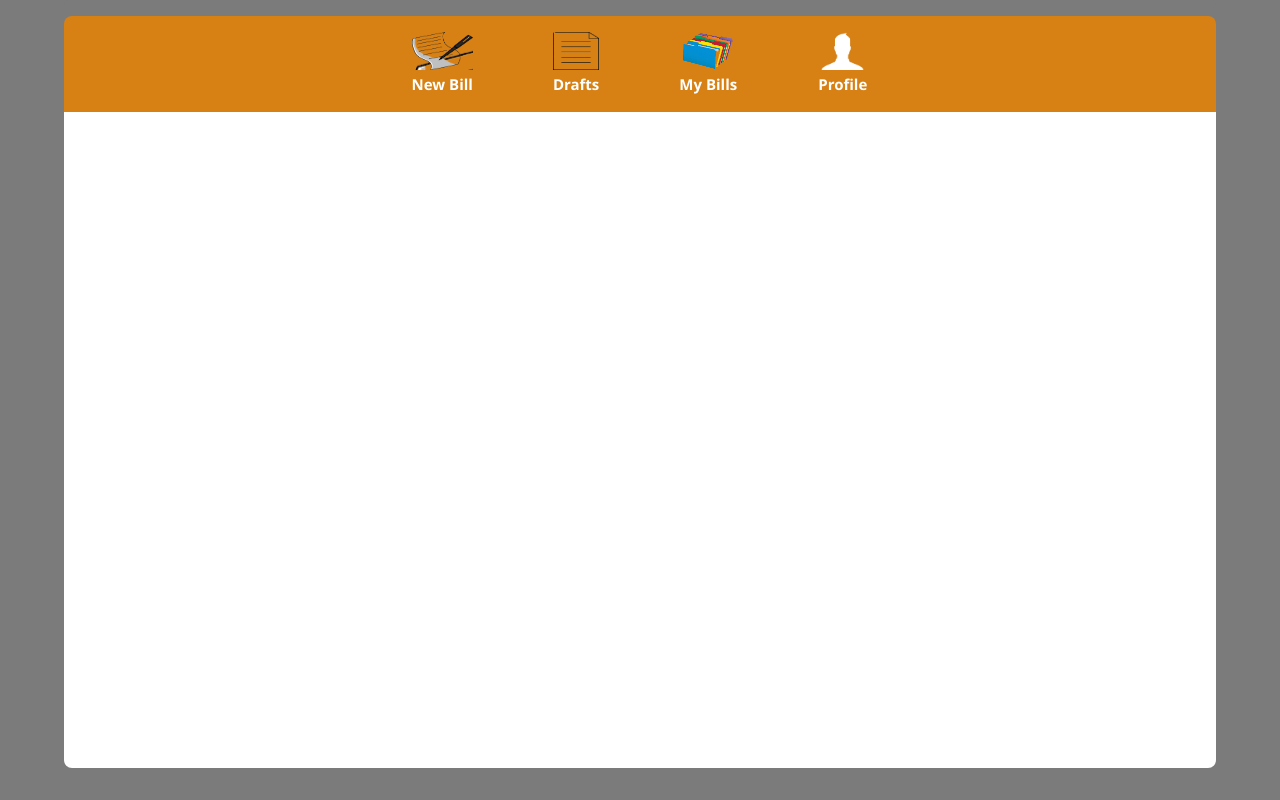
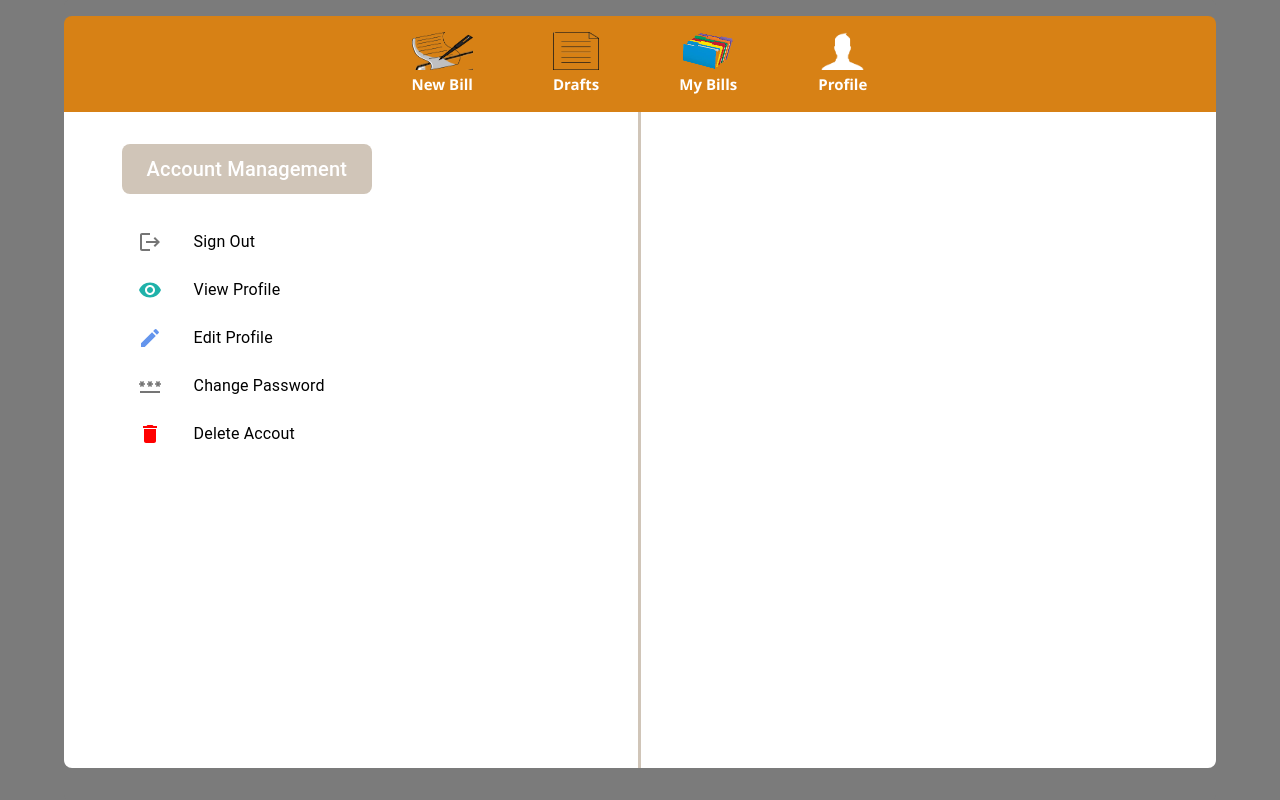
Before and after one commit to bwakyaya/signum-boc-web, a React (Create React App) app: page / in a window 1280 px wide. Both pictures are taken after a click on the button "LOGIN". Built offline with nearby package versions, Linux system fonts and the light colour scheme; no server answers.

Commit message:
Commit with profile components without logic

```diff
--- a/src/components/dashboard/archive-home/index.js
+++ b/src/components/dashboard/archive-home/index.js
@@ -49,7 +49,7 @@ export default function Archive() {
                   }
                 >
                   <ListItemText
-                    primary="Single-line item"
+                    primary="Kristof versus UAP - Bill of costs.docx 12-04-19-165"
                     secondary={secondary ? "Secondary text" : null}
                   />
                 </ListItem>
--- a/src/components/dashboard/drafts-home/drafts.css
+++ b/src/components/dashboard/drafts-home/drafts.css
@@ -4,6 +4,7 @@ border-top: none;
 border-bottom: rgb(208, 197, 184);
 border-bottom-width: 0.5px;
 border-bottom-style: solid;}
+.list-item:hover{background-color: lightslategray;}
 .list{
     width: 100%;
 }
--- a/src/components/dashboard/drafts-home/index.js
+++ b/src/components/dashboard/drafts-home/index.js
@@ -43,7 +43,7 @@ export default function Drafts() {
               {generate(
                 <ListItem className="list-item">
                   <ListItemText
-                    primary="Bill Name"
+                    primary="Kristof versus UAP - Bill of costs.docx 12-04-19-165"
                     secondary={secondary ? "Secondary text" : null}
                   />
                   <EditIcon className="edit-icon" />
--- a/src/components/dashboard/new-bill-home/bill-home/index.js
+++ b/src/components/dashboard/new-bill-home/bill-home/index.js
@@ -5,29 +5,7 @@ import Archives from "../../archive-home";
 import Profile from "../../profile-home";
 
 export default function BOCHome() {
-  const [launcher, setLauncher] = useState(null);
-  function getComponent() {
-    let Component;
-    switch (launcher) {
-      case "new-bill":
-        Component = <NewBillForm />;
-        break;
-      case "drafts":
-        Component = <Drafts />;
-        break;
-      case "archives":
-        Component = <Archives />;
-        break;
-      case "profile":
-        Component = <Profile />;
-        break;
-      default:
-        Component = null;
-        break;
-    }
-    return Component;
-  }
-
+  const [launcher, setLauncher] = useState(<Profile />);
   return (
     <div className="boc-form-panel">
       <div className="margin"></div>
@@ -38,7 +16,7 @@ export default function BOCHome() {
             alt="icon"
             src="newbill.png"
             onClick={() => {
-              setLauncher("new-bill");
+              setLauncher(<NewBillForm />);
             }}
           ></img>
           <figcaption className="new-bill-label">New Bill</figcaption>
@@ -49,7 +27,7 @@ export default function BOCHome() {
             alt="icon"
             src="draft.png"
             onClick={() => {
-              setLauncher("drafts");
+              setLauncher(<Drafts />);
             }}
           ></img>
           <figcaption className="draft-label">Drafts</figcaption>
@@ -60,7 +38,7 @@ export default function BOCHome() {
             alt="icon"
             src="archive.png"
             onClick={() => {
-              setLauncher("archives");
+              setLauncher(<Archives />);
             }}
           ></img>
           <figcaption className="archive-label">My Bills</figcaption>
@@ -71,13 +49,13 @@ export default function BOCHome() {
             alt="icon"
             src="images.png"
             onClick={() => {
-              setLauncher("profile");
+              setLauncher(<Profile />);
             }}
           ></img>
           <figcaption className="profile-label">Profile</figcaption>
         </figure>
       </div>
-      <div className="form-widgets">{getComponent()}</div>
+      <div className="form-widgets">{launcher}</div>
     </div>
   );
 }
--- a/src/components/dashboard/new-bill-home/finish.css
+++ b/src/components/dashboard/new-bill-home/finish.css
@@ -6,11 +6,10 @@
     align-items: center;
     justify-content: center;}
 .save-button{
-        height: 60px;
+        height: 50px;
         width: 150px;
         font-size: 20pt;
-        border-radius: 5px;
-        box-shadow: darkgray 20px 20px 20px 20px;
+        border-radius: 8px;
         }
 .save-button:hover{
             opacity: 0.9;
--- a/src/components/dashboard/new-bill-home/finish.js
+++ b/src/components/dashboard/new-bill-home/finish.js
@@ -1,7 +1,7 @@
 import React, { Component } from "react";
 import "./finish.css";
 import Button from "@mui/material/Button";
-import FileUploadIcon from "@mui/icons-material/FileUpload";
+import SaveIcon from "@mui/icons-material/Save";
 
 class Finish extends Component {
   render() {
@@ -10,7 +10,7 @@ class Finish extends Component {
         <Button
           className="save-button"
           variant="contained"
-          startIcon={<FileUploadIcon />}
+          startIcon={<SaveIcon />}
           onClick={() => {
             alert("Hey guys, I have just been ");
           }}
--- a/src/components/dashboard/profile-home/index.js
+++ b/src/components/dashboard/profile-home/index.js
@@ -1,4 +1,4 @@
-import * as React from "react";
+import React, { useState } from "react";
 import "./profile.css";
 import { styled } from "@mui/material/styles";
 import Box from "@mui/material/Box";
@@ -13,12 +13,15 @@ import LogoutIcon from "@mui/icons-material/Logout";
 import VisibilityIcon from "@mui/icons-material/Visibility";
 import EditIcon from "@mui/icons-material/Edit";
 import PasswordIcon from "@mui/icons-material/Password";
+import Button from "@mui/material/Button";
+import SaveIcon from "@mui/icons-material/Save";
 
 const Demo = styled("div")(({ theme }) => ({
   backgroundColor: theme.palette.background.paper,
 }));
 
 export default function Profile() {
+  const [ProfileComponent, setProfileComponent] = useState();
   return (
     <div className="userProfileDiv">
       <Box sx={{ flexGrow: 1 }} className="profile-list-box">
@@ -34,33 +37,58 @@ export default function Profile() {
             </Typography>
             <Demo>
               <List dense={false}>
-                <ListItem>
+                <ListItem
+                  onClick={() => {
+                    setProfileComponent();
+                  }}
+                  className="Item"
+                >
                   <ListItemIcon>
                     <LogoutIcon />
                   </ListItemIcon>
                   <ListItemText primary="Sign Out" />
                 </ListItem>
-                <ListItem>
-                  <ListItemIcon className="viewIcon">
-                    <VisibilityIcon />
+                <ListItem
+                  onClick={() => {
+                    setProfileComponent(ViewAccount());
+                  }}
+                  className="Item"
+                >
+                  <ListItemIcon>
+                    <VisibilityIcon className="viewIcon" />
                   </ListItemIcon>
                   <ListItemText primary="View Profile" />
                 </ListItem>
-                <ListItem>
+                <ListItem
+                  onClick={() => {
+                    setProfileComponent(EditAccount());
+                  }}
+                  className="Item"
+                >
                   <ListItemIcon className="editIcon">
-                    <EditIcon />
+                    <EditIcon className="editIcon" />
                   </ListItemIcon>
                   <ListItemText primary="Edit Profile" />
                 </ListItem>
-                <ListItem>
+                <ListItem
+                  onClick={() => {
+                    setProfileComponent(ChangePassword());
+                  }}
+                  className="Item"
+                >
                   <ListItemIcon>
                     <PasswordIcon />
                   </ListItemIcon>
                   <ListItemText primary="Change Password" />
                 </ListItem>
-                <ListItem>
-                  <ListItemIcon className="deleteIcon">
-                    <DeleteIcon />
+                <ListItem
+                  onClick={() => {
+                    setProfileComponent();
+                  }}
+                  className="Item"
+                >
+                  <ListItemIcon>
+                    <DeleteIcon className="deleteIcon" />
                   </ListItemIcon>
                   <ListItemText primary="Delete Accout" />
                 </ListItem>
@@ -69,17 +97,94 @@ export default function Profile() {
           </Grid>
         </Grid>
       </Box>
-      <div className="profile-details-box"></div>
+      <div className="profile-details-box">{ProfileComponent}</div>
     </div>
   );
 }
 
-function ViewAccount(params) {
-  return <div className="ViewAccount"></div>;
+function ViewAccount() {
+  return (
+    <div className="profile-component">
+      <label className="profile-field">Full Names</label>
+      <label className="profile-field">username</label>
+      <label className="profile-field">Registered Email</label>
+      <label className="profile-field">Registered Phone Number</label>
+      <label className="profile-field">Law Firm</label>
+    </div>
+  );
 }
-function EditAccount(params) {
-  return <div className="EditAccount"></div>;
+function EditAccount() {
+  return (
+    <div className="profile-component">
+      <input
+        className="profile-field"
+        id="fullnames"
+        placeholder="Full Names"
+      ></input>
+      <input
+        className="profile-field"
+        id="username"
+        placeholder="Username"
+      ></input>
+      <input
+        className="profile-field"
+        id="email"
+        placeholder="Registered Email"
+      ></input>
+      <input
+        className="profile-field"
+        id="phonenumber"
+        placeholder="Registered Phone Number"
+      ></input>
+      <input
+        className="profile-field"
+        id="lawfirm"
+        placeholder="Law Firm"
+      ></input>
+      <Button
+        className="save-button"
+        variant="contained"
+        startIcon={<SaveIcon />}
+        onClick={() => {
+          alert("Hey guys, I have just been ");
+        }}
+      >
+        Save
+      </Button>
+    </div>
+  );
 }
-function ChangePassword(params) {
-  return <div className="ChangePassword"></div>;
+function ChangePassword() {
+  return (
+    <div className="profile-component">
+      <input
+        type="password"
+        placeholder="Old Password"
+        id="old-password"
+        className="profile-field"
+      ></input>
+      <input
+        type="password"
+        placeholder="New Password"
+        id="new-password"
+        className="profile-field"
+      ></input>
+      <input
+        type="password"
+        placeholder="Confirm New Password"
+        id="confirm-password"
+        className="profile-field"
+      ></input>
+      <Button
+        className="save-button"
+        variant="contained"
+        startIcon={<SaveIcon />}
+        onClick={() => {
+          alert("Hey guys, I have just been ");
+        }}
+      >
+        Save
+      </Button>
+    </div>
+  );
 }
--- a/src/components/dashboard/profile-home/profile.css
+++ b/src/components/dashboard/profile-home/profile.css
@@ -9,6 +9,9 @@ width: 50%;
 height: 100%;
 }
 .profile-details-box{
+    display: flex;
+    justify-content: center;
+    align-items: center;
     width: 50%;
     height: 100%;
     border-top: none;
@@ -16,14 +19,25 @@ height: 100%;
     border-right: none;
     border-left: rgb(208, 197, 184);
     border-left-style: solid;
-    border-left-width: slim;
-}
-.editIcon{
-    color: cornflowerblue;
-    }
-    .deleteIcon{
-        color: red;
-    }
-.viewIcon{
-    color:lightseagreen;
-}
+    border-left-width: slim;}
+.profile-component{height: 80%; width: 80%;}
+.editIcon{color: cornflowerblue;}
+.deleteIcon{color: red;}
+.viewIcon{color:lightseagreen;}
+.Item:hover{background-color: lightslategray; cursor: grab;}
+.profile-component{display: flex;
+     flex-direction: column;
+     width: 100%;
+     height: 100%;
+     align-items: center;
+     justify-content: center;}
+.profile-field{height: 40px;
+    width: 200px;
+    border-top: none;
+    border-left: none;
+    border-right: none;
+    border-bottom:lightslategray;
+    border-bottom-style: solid;
+    border-bottom-width: slim;
+    border-radius: 8px;
+    margin-bottom: 1em;}
```
